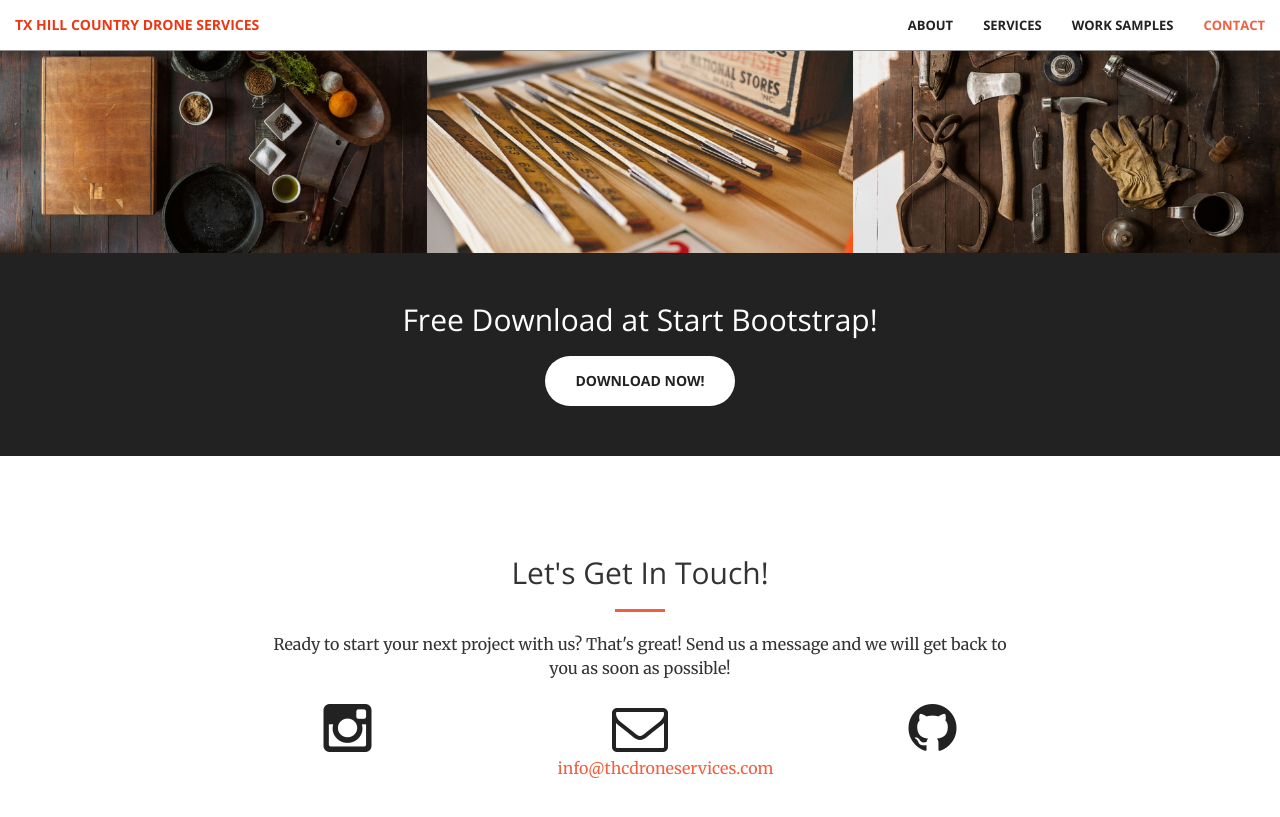
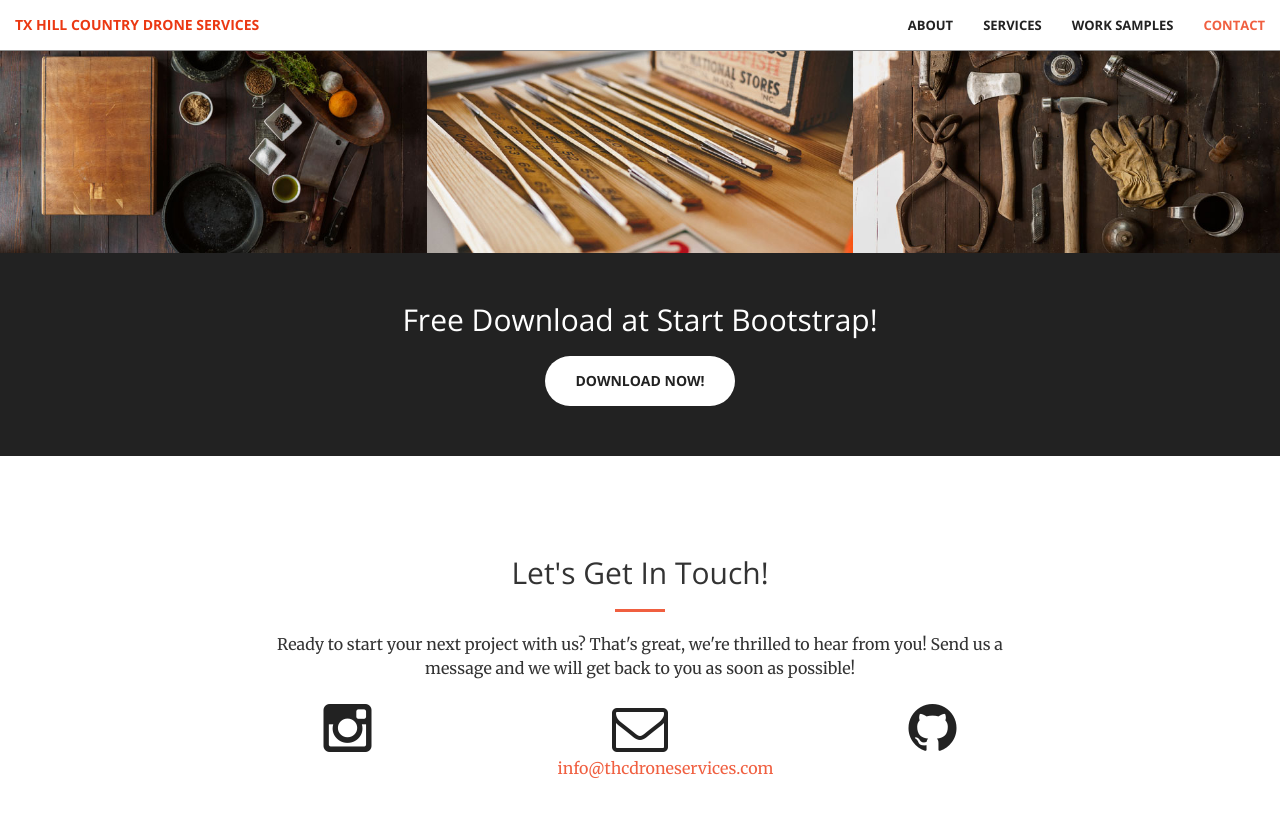
Before and after one commit to thcdroneservices/thcdroneservices.github.io, a Jekyll site: the page built from index.html, in a window 1280 px wide and 900 px high, scrolled down 2382 px. Shown: the top 817 px of the window. Built offline with Jekyll 4.4.1, drawn with Linux system fonts in a browser that asks for light colours.

Commit message:
Updating site

```diff
--- a/_includes/contact.html
+++ b/_includes/contact.html
@@ -4,7 +4,7 @@
             <div class="col-lg-8 col-lg-offset-2 text-center">
                 <h2 class="section-heading">Let's Get In Touch!</h2>
                 <hr class="primary">
-                <p>Ready to start your next project with us? That's great! Send us a message and we will get back to you as soon as possible!</p>
+                <p>Ready to start your next project with us? That's great, we're thrilled to hear from you! Send us a message and we will get back to you as soon as possible!</p>
             </div>
         <div class="col-lg-2 col-lg-offset-2 text-center">
             <a href="https://instagram.com/{{ site.instagram_username }}">
```
